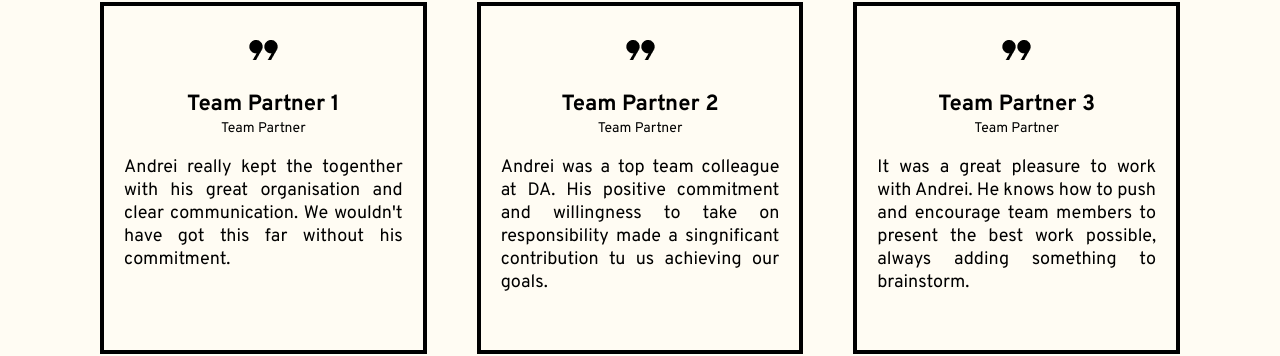
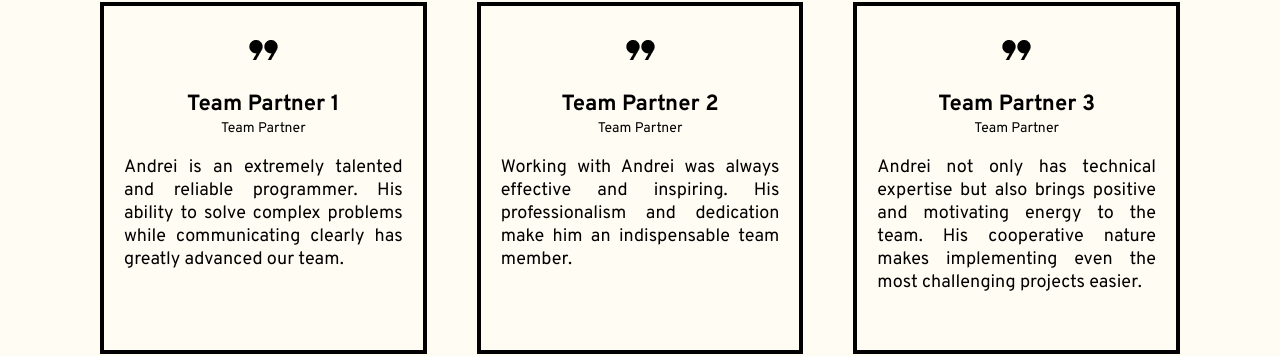
Before and after one commit to AndreiButalov/da_portfolio, an Angular app: page / in a window 1280 px wide. Shown: the part 6676-7032 px from the top of the page. Built offline with nearby package versions, Linux system fonts and the light colour scheme.

Commit message:
references text

```diff
--- a/src/app/main-content/references/references.component.ts
+++ b/src/app/main-content/references/references.component.ts
@@ -28,33 +28,34 @@ export class ReferencesComponent {
       image: 'assets/img/format_quote.png',
       name: 'Team Partner 1',
       status: 'Team Partner',
-      description: `Andrei really kept the togenther with his great organisation
-      and clear communication. We wouldn't have got this far without his commitment.`,
-      descriptionDe: `Andrei hat das Team mit seiner großartigen Organisation und
-      klarer Kommunikation zusammengehalten. Ohne sein Engagement wären wir nicht
-      so weit gekommen.`
+      description: `Andrei is an extremely talented and reliable programmer.
+      His ability to solve complex problems while communicating clearly has
+      greatly advanced our team.`,
+      descriptionDe: `Andrei ist ein äußerst zuverlässiger und kompetenter Teamplayer.
+      Seine Fähigkeit, komplexe Probleme schnell zu analysieren und effektive
+      Lösungen zu finden, hat unser Team stets vorangebracht. Seine kommunikative
+      und hilfsbereite Art macht die Zusammenarbeit angenehm und produktiv.`
     },
     {
       image: 'assets/img/format_quote.png',
       name: 'Team Partner 2',
       status: 'Team Partner',
-      description: `Andrei was a top team colleague at DA. His positive commitment
-      and willingness to take on responsibility made a singnificant contribution
-      tu us achieving our goals.`,
-      descriptionDe: `Andrei war ein hervorragender Teamkollege bei DA. Sein
-      positives Engagement und die Bereitschaft, Verantwortung zu übernehmen, haben
-      maßgeblich dazu beigetragen, dass wir unsere Ziele erreicht haben.`
+      description: `Working with Andrei was always effective and inspiring.
+      His professionalism and dedication make him an indispensable team member.`,
+      descriptionDe: `Die Zusammenarbeit mit Andrei war stets effektiv und
+      inspirierend. Seine Professionalität und sein Engagement machen ihn zu
+      einem unverzichtbaren Teammitglied.`
     },
     {
       image: 'assets/img/format_quote.png',
       name: 'Team Partner 3',
       status: 'Team Partner',
-      description: `It was a great pleasure to work with Andrei. He knows how
-      to push and encourage team members to present the best work possible,
-      always adding something to brainstorm.`,
-      descriptionDe: `Es war eine große Freude, mit Andrei zu arbeiten.
-      Er weiß, wie man Teammitglieder motiviert und dazu anregt, die besten
-      Ergebnisse zu präsentieren, und trägt immer etwas zur Ideensammlung bei.`
+      description: `Andrei not only has technical expertise but also brings
+      positive and motivating energy to the team. His cooperative nature makes
+      implementing even the most challenging projects easier.`,
+      descriptionDe: `Andrei hat nicht nur technisches Fachwissen, sondern
+      bringt auch eine positive und motivierende Energie ins Team. Seine
+      kooperative Art erleichtert die Umsetzung selbst anspruchsvollster Projekte.`
     },
   ]
 
```
